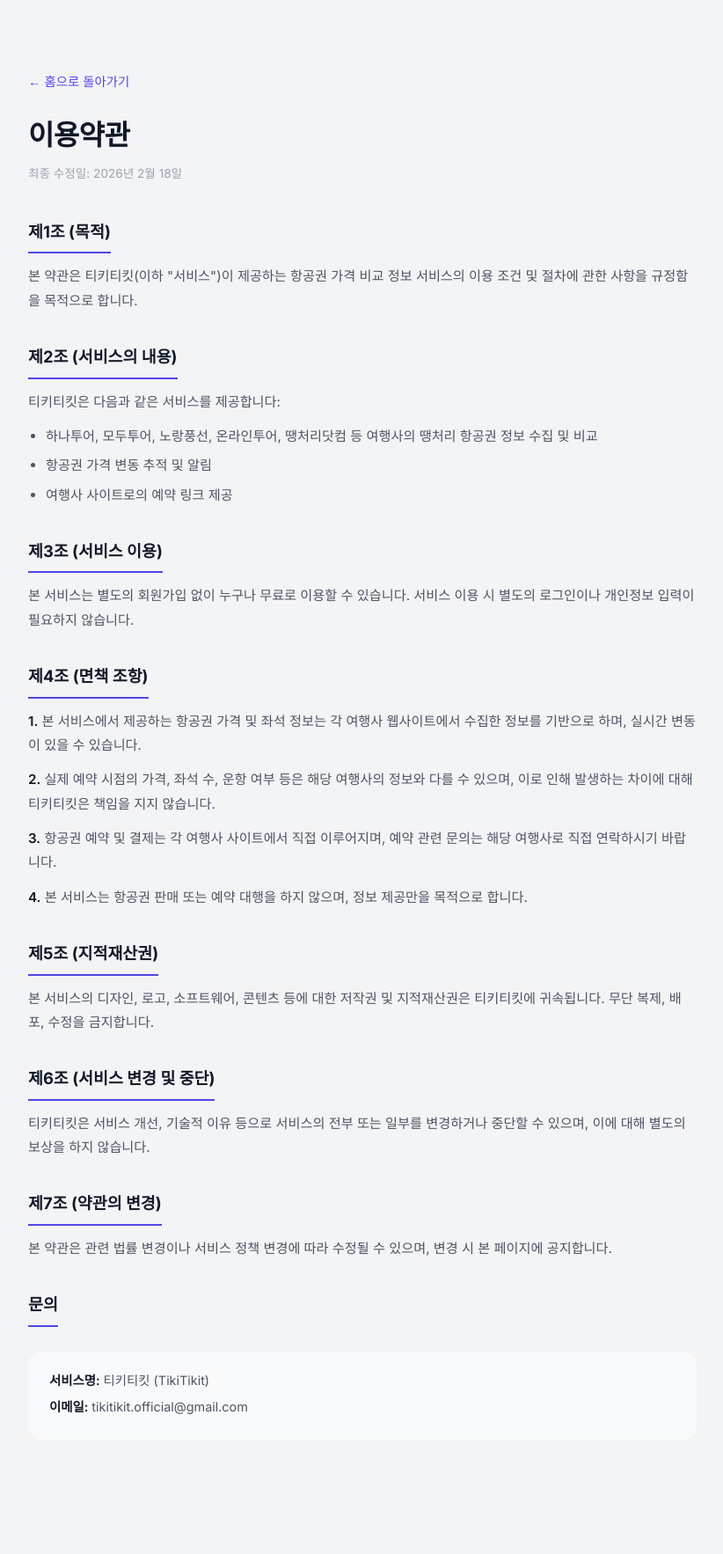
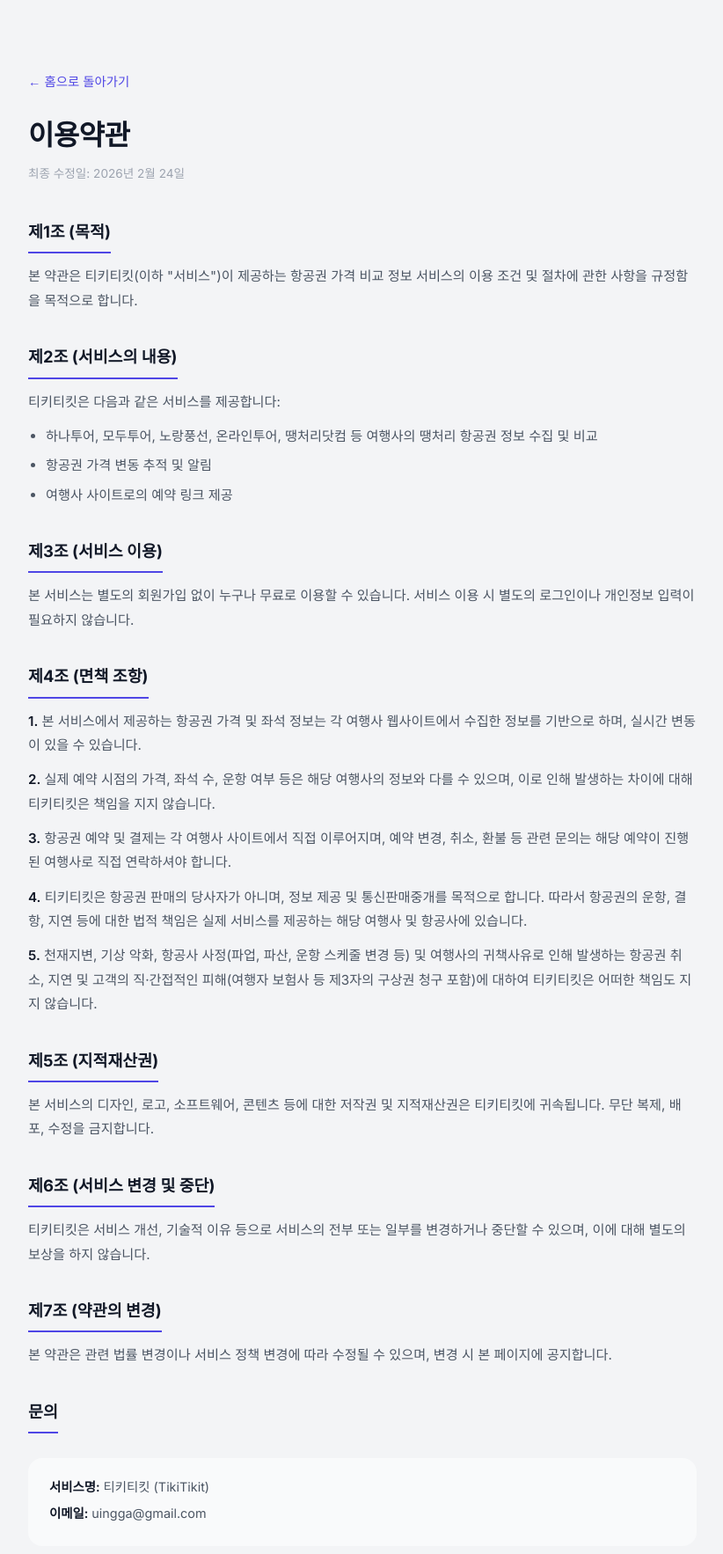
Before and after one commit to uingga/flight, a Next.js app: page /terms in a window 1280 px wide. Shown: the top 1766 px of the page at 88% size, without its empty margins (228-1050 px from the left). Before the commit the page ends 1732 px from the top, so only its background shows below. Built offline with nearby package versions, Linux system fonts and the light colour scheme; no server answers.

Commit message:
feat: update terms, add intermediary notice to footer

```diff
--- a/src/app/terms/page.tsx
+++ b/src/app/terms/page.tsx
@@ -18,7 +18,7 @@ export default function TermsPage() {
             </Link>
 
             <h1 className={styles.pageTitle}>이용약관</h1>
-            <p className={styles.lastUpdated}>최종 수정일: 2026년 2월 18일</p>
+            <p className={styles.lastUpdated}>최종 수정일: 2026년 2월 24일</p>
 
             <div className={styles.section}>
                 <h2 className={styles.sectionTitle}>제1조 (목적)</h2>
@@ -65,11 +65,17 @@ export default function TermsPage() {
                     </p>
                     <p>
                         <strong>3.</strong> 항공권 예약 및 결제는 각 여행사 사이트에서 직접 이루어지며,
-                        예약 관련 문의는 해당 여행사로 직접 연락하시기 바랍니다.
+                        예약 변경, 취소, 환불 등 관련 문의는 해당 예약이 진행된 여행사로 직접 연락하셔야 합니다.
                     </p>
                     <p>
-                        <strong>4.</strong> 본 서비스는 항공권 판매 또는 예약 대행을 하지 않으며,
-                        정보 제공만을 목적으로 합니다.
+                        <strong>4.</strong> 티키티킷은 항공권 판매의 당사자가 아니며, 정보 제공 및
+                        통신판매중개를 목적으로 합니다. 따라서 항공권의 운항, 결항, 지연 등에 대한
+                        법적 책임은 실제 서비스를 제공하는 해당 여행사 및 항공사에 있습니다.
+                    </p>
+                    <p>
+                        <strong>5.</strong> 천재지변, 기상 악화, 항공사 사정(파업, 파산, 운항 스케줄 변경 등) 및
+                        여행사의 귀책사유로 인해 발생하는 항공권 취소, 지연 및 고객의 직·간접적인 피해(여행자 보험사 등
+                        제3자의 구상권 청구 포함)에 대하여 티키티킷은 어떠한 책임도 지지 않습니다.
                     </p>
                 </div>
             </div>
@@ -109,7 +115,7 @@ export default function TermsPage() {
                 <div className={styles.sectionContent}>
                     <div className={styles.contactInfo}>
                         <p><strong>서비스명:</strong> 티키티킷 (TikiTikit)</p>
-                        <p><strong>이메일:</strong> tikitikit.official@gmail.com</p>
+                        <p><strong>이메일:</strong> uingga@gmail.com</p>
                     </div>
                 </div>
             </div>
--- a/src/components/Dashboard.tsx
+++ b/src/components/Dashboard.tsx
@@ -1448,6 +1448,8 @@ export default function Dashboard() {
                     {/* 면책 조항 */}
                     <div className={styles.footerDisclaimer}>
                         본 서비스는 각 여행사의 특가 항공권 정보를 수집하여 제공하며, 실제 예약 시점의 가격 및 좌석 상태는 해당 여행사와 다를 수 있습니다. 예약은 각 여행사 사이트에서 직접 진행됩니다.
+                        <br /><br />
+                        티키티킷은 통신판매중개자로서 통신판매의 당사자가 아닙니다. 따라서 항공권의 예약, 결제, 취소, 환불 및 운항 스케줄 등에 대한 모든 의무와 법적 책임은 해당 상품을 판매하는 여행사 및 항공사에 있습니다.
                     </div>
 
                     <div className={styles.footerBottom}>
```
